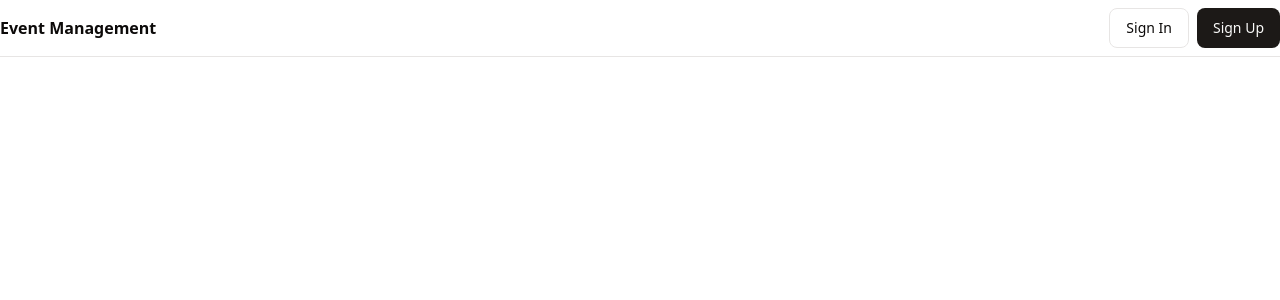
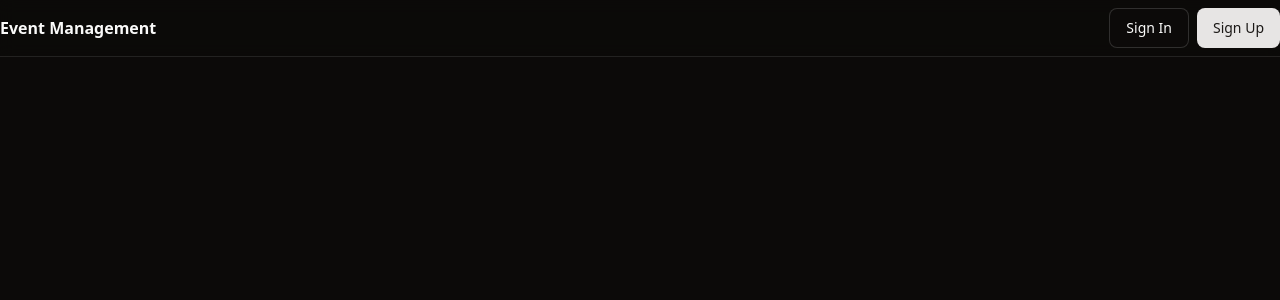
Before and after one commit to Noyon141/Event-Management, a Next.js app: page / in a window 1280 px wide. Shown: the top 300 px of the page. Built offline with nearby package versions, Linux system fonts and the light colour scheme; no server answers.

Commit message:
feat: add ThemeProvider component and update layout for theme support

```diff
--- a/app/layout.tsx
+++ b/app/layout.tsx
@@ -1,3 +1,4 @@
+import { ThemeProvider } from "@/components/Theme-Provider";
 import {
   ClerkProvider,
   SignInButton,
@@ -22,7 +23,7 @@
 
 export const metadata: Metadata = {
   title: "Event Management",
-  description: "Manage your events with ease",
+  description: "DBMS project with Next.js + MySQL + Clerk",
 };
 
 export default function RootLayout({
@@ -31,10 +32,16 @@
   children: React.ReactNode;
 }>) {
   return (
-    <ClerkProvider>
-      <html lang="en">
+    <ClerkProvider afterSignOutUrl="/">
+      <html lang="en" suppressHydrationWarning>
         <body
           className={`${geistSans.variable} ${geistMono.variable} antialiased`}
+          suppressHydrationWarning
+        >
+          <ThemeProvider
+            defaultTheme="dark"
+            attribute={"class"}
+            disableTransitionOnChange
           >
             <header className="border-b bg-background/95 backdrop-blur supports-[backdrop-filter]:bg-background/60">
               <div className="container flex h-14 items-center justify-between">
@@ -69,12 +76,13 @@
                     </SignUpButton>
                   </SignedOut>
                   <SignedIn>
-                  <UserButton afterSignOutUrl="/" />
+                    <UserButton />
                   </SignedIn>
                 </div>
               </div>
             </header>
             <main className="min-h-screen bg-background">{children}</main>
+          </ThemeProvider>
         </body>
       </html>
     </ClerkProvider>
--- /dev/null
+++ b/components/Theme-Provider.tsx
@@ -0,0 +1,11 @@
+"use client";
+
+import { ThemeProvider as NextThemesProvider } from "next-themes";
+import * as React from "react";
+
+export function ThemeProvider({
+  children,
+  ...props
+}: React.ComponentProps<typeof NextThemesProvider>) {
+  return <NextThemesProvider {...props}>{children}</NextThemesProvider>;
+}
--- a/package.json
+++ b/package.json
@@ -19,6 +19,7 @@
     "framer-motion": "^12.23.12",
     "lucide-react": "^0.542.0",
     "next": "15.5.2",
+    "next-themes": "^0.4.6",
     "react": "19.1.0",
     "react-dom": "19.1.0",
     "react-hook-form": "^7.62.0",
```
Also changed, not shown: 2 other files (tests, documents, lock files or other folders). Lines whose indentation alone changed are shown as unchanged.
